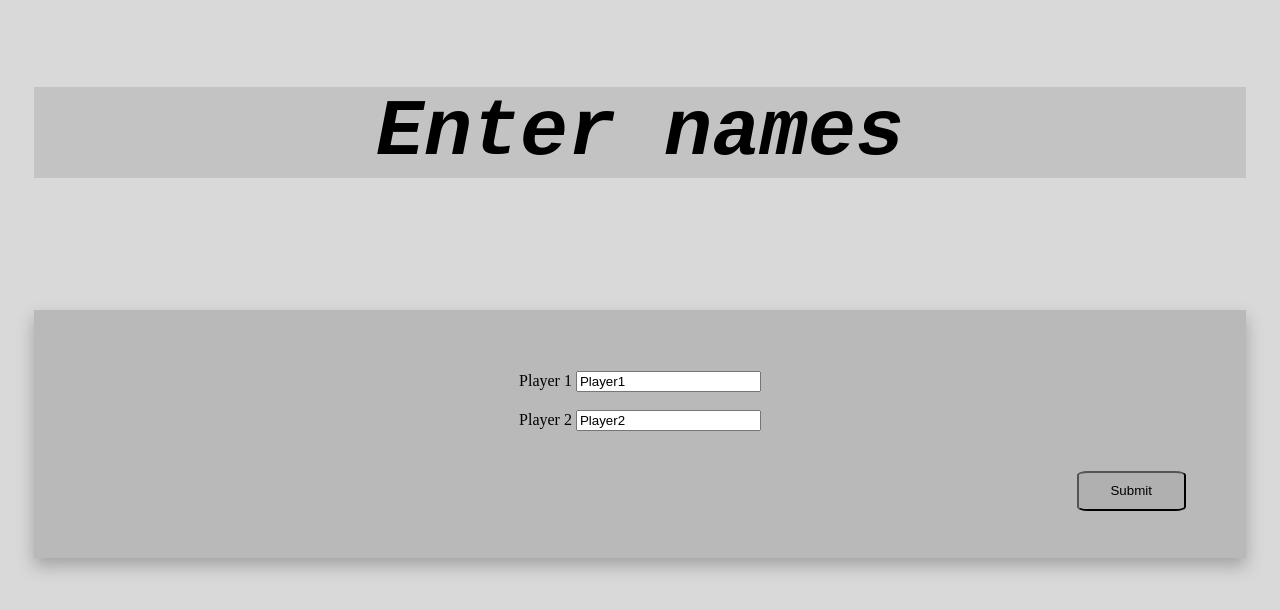
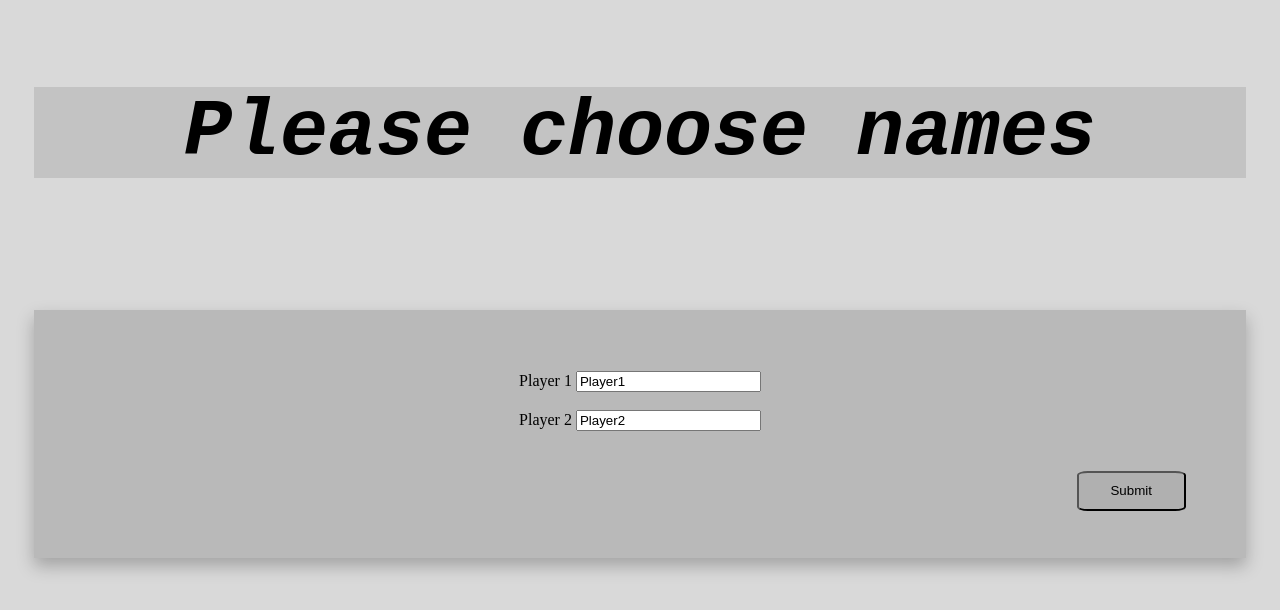
Before and after one commit to harshsrivastava1705/tic-tac-toe, a plain HTML site: page index.html in a window 1280 px wide. Drawn offline with Linux system fonts and the light colour scheme.

Commit message:
Update index.html

```diff
--- a/index.html
+++ b/index.html
@@ -5,7 +5,7 @@
      <link rel="stylesheet" href="sty.css">
     </head>
     <body>
-        <h1>Enter names</h1>
+        <h1>Please choose names</h1>
         <br>
         <div id="details">
         <label for="p1">Player 1</label>
```
